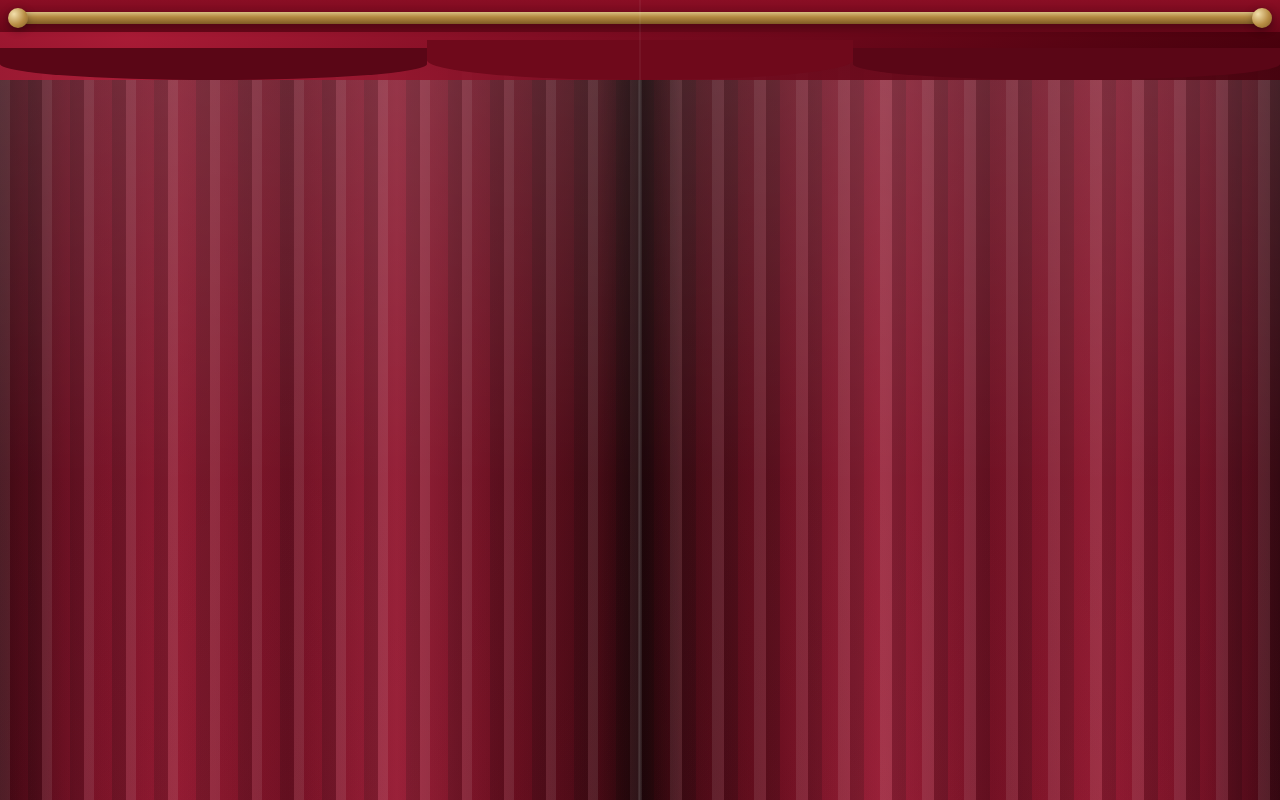
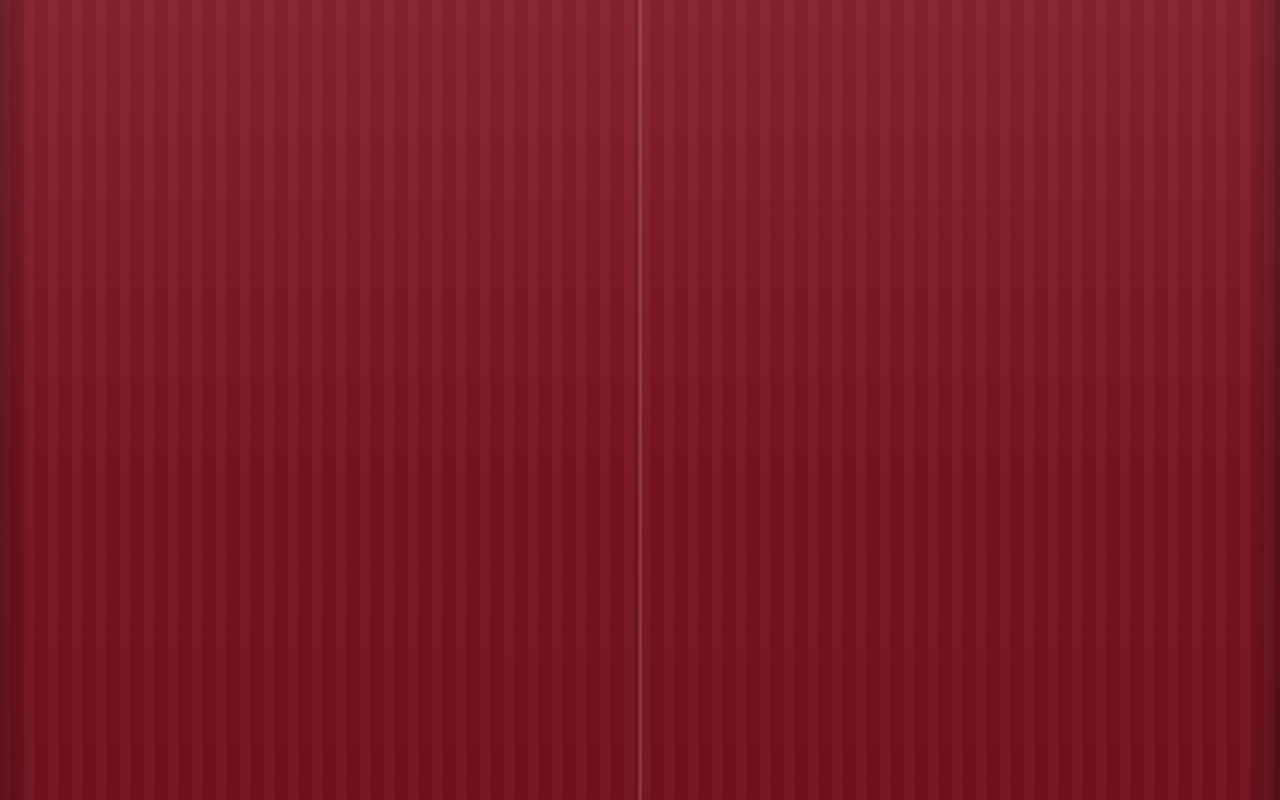
Before and after one commit to vsi-international/wedding-invite, a Next.js app: page / in a window 1280 px wide. Shown: the top 800 px of the page. Built offline with nearby package versions, Linux system fonts and the light colour scheme.

Commit message:
Update page.tsx

```diff
--- a/app/page.tsx
+++ b/app/page.tsx
@@ -44,7 +44,6 @@ function InvitationDetails() {
         </div>
 
         <div className="relative z-10 flex h-full flex-col px-6 pb-5 pt-7 text-center sm:px-8">
-          {/* monogram */}
           <div className="mt-1 flex flex-col items-center">
             <div className="font-playfair text-[32px] tracking-[0.32em] text-[#817844] sm:text-[38px]">
               D&nbsp;&nbsp;N
@@ -52,7 +51,6 @@ function InvitationDetails() {
             <div className="-mt-1 h-12 w-px bg-[#b7ae87]" />
           </div>
 
-          {/* intro */}
           <div className="mt-6 px-2">
             <p className="text-[11px] font-light uppercase leading-[1.95] tracking-[0.22em] sm:text-[13px]">
               Mrs. Ekhlas Ahmed
@@ -67,7 +65,6 @@ function InvitationDetails() {
             </p>
           </div>
 
-          {/* groom */}
           <div className="mt-8">
             <h2 className="text-[30px] font-light uppercase tracking-[0.16em] text-[#817844] sm:text-[42px]">
               Daniyal Tariq
@@ -77,12 +74,10 @@ function InvitationDetails() {
             </p>
           </div>
 
-          {/* and */}
           <div className="mt-4 text-[24px] italic text-[#40382e] sm:text-[32px]">
             and
           </div>
 
-          {/* bride */}
           <div className="mt-3">
             <h2 className="text-[30px] font-light uppercase tracking-[0.16em] text-[#817844] sm:text-[42px]">
               Noor Ijaz
@@ -92,12 +87,10 @@ function InvitationDetails() {
             </p>
           </div>
 
-          {/* time */}
           <div className="mt-7">
             <p className="text-[14px] uppercase tracking-[0.18em] text-[#8e8662] sm:text-[17px]"></p>
           </div>
 
-          {/* RSVP */}
           <div className="mt-auto self-start pt-5 text-left">
             <h3 className="text-[17px] uppercase tracking-[0.08em] text-[#817844] sm:text-[20px]">
               RSVP
@@ -115,93 +108,60 @@ function InvitationDetails() {
   );
 }
 
-function CurtainPanel({
+function PlainCurtain({
   side,
-  curtainRef,
+  panelRef,
+  innerRef,
 }: {
   side: "left" | "right";
-  curtainRef: React.RefObject<HTMLDivElement | null>;
+  panelRef: React.RefObject<HTMLDivElement | null>;
+  innerRef: React.RefObject<HTMLDivElement | null>;
 }) {
   const isLeft = side === "left";
 
   return (
     <div
-      ref={curtainRef}
-      className={`absolute top-0 h-full w-1/2 overflow-hidden ${
+      ref={panelRef}
+      className={`absolute top-0 z-20 h-full w-1/2 overflow-hidden ${
         isLeft ? "left-0 origin-left" : "right-0 origin-right"
       }`}
     >
-      {/* outer fabric */}
       <div
-        className={`absolute inset-0 ${
+        ref={innerRef}
+        className="absolute inset-0"
+        style={{
+          background:
+            "linear-gradient(180deg, #7b0f1d 0%, #6d0d19 25%, #631019 50%, #5a0d15 75%, #4c0810 100%)",
+        }}
+      >
+        {/* simple fabric folds */}
+        <div
+          className="absolute inset-0 opacity-40"
+          style={{
+            backgroundImage:
+              "repeating-linear-gradient(90deg, rgba(255,255,255,0.08) 0px, rgba(255,255,255,0.08) 10px, rgba(0,0,0,0.08) 10px, rgba(0,0,0,0.08) 24px)",
+          }}
+        />
+
+        {/* soft vertical depth */}
+        <div className="absolute inset-0 bg-[linear-gradient(180deg,rgba(255,255,255,0.08)_0%,rgba(255,255,255,0.02)_12%,rgba(0,0,0,0.06)_55%,rgba(0,0,0,0.16)_100%)]" />
+
+        {/* outer edge shadow */}
+        <div
+          className={`absolute top-0 h-full w-8 ${
             isLeft
-            ? "bg-[linear-gradient(90deg,#3e000c_0%,#7c0b22_12%,#9f1731_28%,#7a0a20_45%,#a61d38_62%,#73091d_78%,#300007_100%)]"
-            : "bg-[linear-gradient(270deg,#3e000c_0%,#7c0b22_12%,#9f1731_28%,#7a0a20_45%,#a61d38_62%,#73091d_78%,#300007_100%)]"
+              ? "left-0 bg-[linear-gradient(90deg,rgba(0,0,0,0.22)_0%,transparent_100%)]"
+              : "right-0 bg-[linear-gradient(270deg,rgba(0,0,0,0.22)_0%,transparent_100%)]"
           }`}
         />
 
-      {/* pleats */}
-      <div
-        className="absolute inset-0 opacity-80"
-        style={{
-          backgroundImage: isLeft
-            ? `repeating-linear-gradient(
-                90deg,
-                rgba(255,255,255,0.12) 0px,
-                rgba(255,255,255,0.12) 10px,
-                rgba(90,0,20,0.05) 10px,
-                rgba(90,0,20,0.05) 28px,
-                rgba(0,0,0,0.22) 28px,
-                rgba(0,0,0,0.22) 42px
-              )`
-            : `repeating-linear-gradient(
-                90deg,
-                rgba(0,0,0,0.22) 0px,
-                rgba(0,0,0,0.22) 14px,
-                rgba(90,0,20,0.05) 14px,
-                rgba(90,0,20,0.05) 30px,
-                rgba(255,255,255,0.12) 30px,
-                rgba(255,255,255,0.12) 42px
-              )`,
-        }}
-      />
-
-      {/* soft vertical shading */}
-      <div className="absolute inset-0 bg-[linear-gradient(180deg,rgba(255,255,255,0.18)_0%,rgba(255,255,255,0.04)_12%,rgba(0,0,0,0.1)_55%,rgba(0,0,0,0.28)_100%)]" />
-
-      {/* center seam glow */}
+        {/* center edge highlight */}
         <div
           className={`absolute top-0 h-full w-[2px] ${
-          isLeft ? "right-0" : "left-0"
-        } bg-white/15`}
-      />
-
-      {/* side shadow for depth */}
-      <div
-        className={`absolute top-0 h-full w-10 ${
-          isLeft
-            ? "right-0 bg-[linear-gradient(90deg,transparent_0%,rgba(0,0,0,0.35)_100%)]"
-            : "left-0 bg-[linear-gradient(270deg,transparent_0%,rgba(0,0,0,0.35)_100%)]"
+            isLeft ? "right-0 bg-white/10" : "left-0 bg-white/10"
           }`}
         />
-
-      {/* gathered top fabric */}
-      <div className="absolute left-0 top-0 h-12 w-full bg-[linear-gradient(180deg,rgba(255,255,255,0.2)_0%,rgba(255,255,255,0.05)_35%,rgba(0,0,0,0.18)_100%)]" />
-
-      {/* tie-back */}
-      <div
-        className={`absolute top-[42%] z-10 ${
-          isLeft ? "right-2" : "left-2"
-        }`}
-      >
-        <div className="relative h-20 w-6">
-          <div className="absolute left-1/2 top-0 h-full w-[3px] -translate-x-1/2 rounded-full bg-[#d9b86b]/80 shadow-[0_0_10px_rgba(217,184,107,0.3)]" />
-          <div className="absolute left-1/2 top-1/2 h-4 w-10 -translate-x-1/2 -translate-y-1/2 rounded-full border border-[#f3db9a]/60 bg-[#c79a42]/70 shadow-[0_0_12px_rgba(0,0,0,0.2)]" />
       </div>
-      </div>
-
-      {/* lower drape shadow */}
-      <div className="absolute bottom-0 left-0 h-24 w-full bg-[linear-gradient(180deg,transparent_0%,rgba(0,0,0,0.16)_100%)]" />
     </div>
   );
 }
@@ -210,6 +170,8 @@ export default function Home() {
   const overlayRef = useRef<HTMLDivElement>(null);
   const leftCurtainRef = useRef<HTMLDivElement>(null);
   const rightCurtainRef = useRef<HTMLDivElement>(null);
+  const leftInnerRef = useRef<HTMLDivElement>(null);
+  const rightInnerRef = useRef<HTMLDivElement>(null);
   const hintRef = useRef<HTMLDivElement>(null);
 
   const [opened, setOpened] = useState(false);
@@ -221,6 +183,7 @@ export default function Home() {
     setIsAnimating(true);
 
     const tl = gsap.timeline({
+      defaults: { ease: "power3.inOut" },
       onComplete: () => {
         setOpened(true);
         setIsAnimating(false);
@@ -231,38 +194,82 @@ export default function Home() {
       },
     });
 
-    tl.to(hintRef.current, {
+    tl.to(
+      hintRef.current,
+      {
         opacity: 0,
-      y: 10,
+        y: 8,
         duration: 0.25,
         ease: "power2.out",
-    })
+      },
+      0
+    )
+      // slight inward pull first
       .to(
-        leftCurtainRef.current,
+        leftInnerRef.current,
         {
-          x: "-108%",
-          duration: 1.4,
-          ease: "power3.inOut",
+          x: 10,
+          duration: 0.18,
         },
         0
       )
       .to(
-        rightCurtainRef.current,
+        rightInnerRef.current,
         {
-          x: "108%",
-          duration: 1.4,
-          ease: "power3.inOut",
+          x: -10,
+          duration: 0.18,
         },
         0
       )
+      // then unveil outward
+      .to(
+        leftCurtainRef.current,
+        {
+          x: "-102%",
+          skewY: -3,
+          scaleX: 0.96,
+          duration: 1.1,
+        },
+        0.12
+      )
+      .to(
+        rightCurtainRef.current,
+        {
+          x: "102%",
+          skewY: 3,
+          scaleX: 0.96,
+          duration: 1.1,
+        },
+        0.12
+      )
+      // fabric stretches while moving
+      .to(
+        leftInnerRef.current,
+        {
+          x: -18,
+          scaleX: 1.04,
+          duration: 1.1,
+        },
+        0.12
+      )
+      .to(
+        rightInnerRef.current,
+        {
+          x: 18,
+          scaleX: 1.04,
+          duration: 1.1,
+        },
+        0.12
+      )
+      // fade overlay only near end
       .to(
         overlayRef.current,
         {
           opacity: 0,
-          duration: 0.4,
+          duration: 0.3,
           ease: "power2.out",
         },
-        "-=0.18"
+        0.95
       );
   };
 
@@ -303,40 +310,23 @@ export default function Home() {
           }
         }}
       >
-        {/* backdrop behind curtains */}
-        <div className="absolute inset-0 bg-[#1f090d]" />
+        <PlainCurtain
+          side="left"
+          panelRef={leftCurtainRef}
+          innerRef={leftInnerRef}
+        />
+        <PlainCurtain
+          side="right"
+          panelRef={rightCurtainRef}
+          innerRef={rightInnerRef}
+        />
 
-        {/* top curtain rod */}
-        <div className="absolute left-0 top-3 z-30 w-full px-3">
-          <div className="relative h-3 rounded-full bg-[linear-gradient(180deg,#d8bf82_0%,#b48a42_40%,#7f5a24_100%)] shadow-[0_3px_10px_rgba(0,0,0,0.35)]">
-            <div className="absolute -left-1 top-1/2 h-5 w-5 -translate-y-1/2 rounded-full bg-[radial-gradient(circle_at_30%_30%,#f2dfab_0%,#b88d44_55%,#7f5a24_100%)] shadow-[0_2px_8px_rgba(0,0,0,0.35)]" />
-            <div className="absolute -right-1 top-1/2 h-5 w-5 -translate-y-1/2 rounded-full bg-[radial-gradient(circle_at_30%_30%,#f2dfab_0%,#b88d44_55%,#7f5a24_100%)] shadow-[0_2px_8px_rgba(0,0,0,0.35)]" />
-          </div>
-        </div>
-
-        {/* top valance */}
-        <div className="absolute left-0 top-0 z-20 h-20 w-full overflow-hidden">
-          <div className="absolute inset-x-0 top-0 h-14 bg-[linear-gradient(180deg,#8a0e24_0%,#6a0719_55%,#3f000c_100%)] shadow-[0_8px_18px_rgba(0,0,0,0.28)]" />
-          <div className="absolute inset-x-0 top-8 h-12 bg-[radial-gradient(circle_at_10%_0%,#b11d39_0%,#7b0b20_45%,#47000c_100%)] opacity-90" />
-          <div className="absolute bottom-0 left-0 h-8 w-1/3 rounded-b-[100%] bg-[#5a0616]" />
-          <div className="absolute bottom-0 left-1/3 h-10 w-1/3 rounded-b-[100%] bg-[#6f091b]" />
-          <div className="absolute bottom-0 right-0 h-8 w-1/3 rounded-b-[100%] bg-[#5a0616]" />
-        </div>
-
-        <CurtainPanel side="left" curtainRef={leftCurtainRef} />
-        <CurtainPanel side="right" curtainRef={rightCurtainRef} />
-
-        {/* center opening line */}
         <div className="absolute left-1/2 top-0 z-30 h-full w-px -translate-x-1/2 bg-white/10" />
 
-        {/* vignette */}
-        <div className="pointer-events-none absolute inset-0 bg-[radial-gradient(circle_at_center,transparent_40%,rgba(0,0,0,0.18)_100%)]" />
-
-        {/* hint */}
-        <div className="absolute inset-0 z-40 flex items-center justify-center">
+        <div className="absolute inset-0 flex items-center justify-center">
           <div
             ref={hintRef}
-            className="rounded-full border border-white/20 bg-black/30 px-5 py-3 text-sm tracking-wide text-white backdrop-blur-sm"
+            className="rounded-full border border-white/20 bg-black/25 px-5 py-3 text-sm tracking-wide text-white backdrop-blur-sm"
           >
             Touch to Open
           </div>
```
Lines whose indentation alone changed are shown as unchanged.
